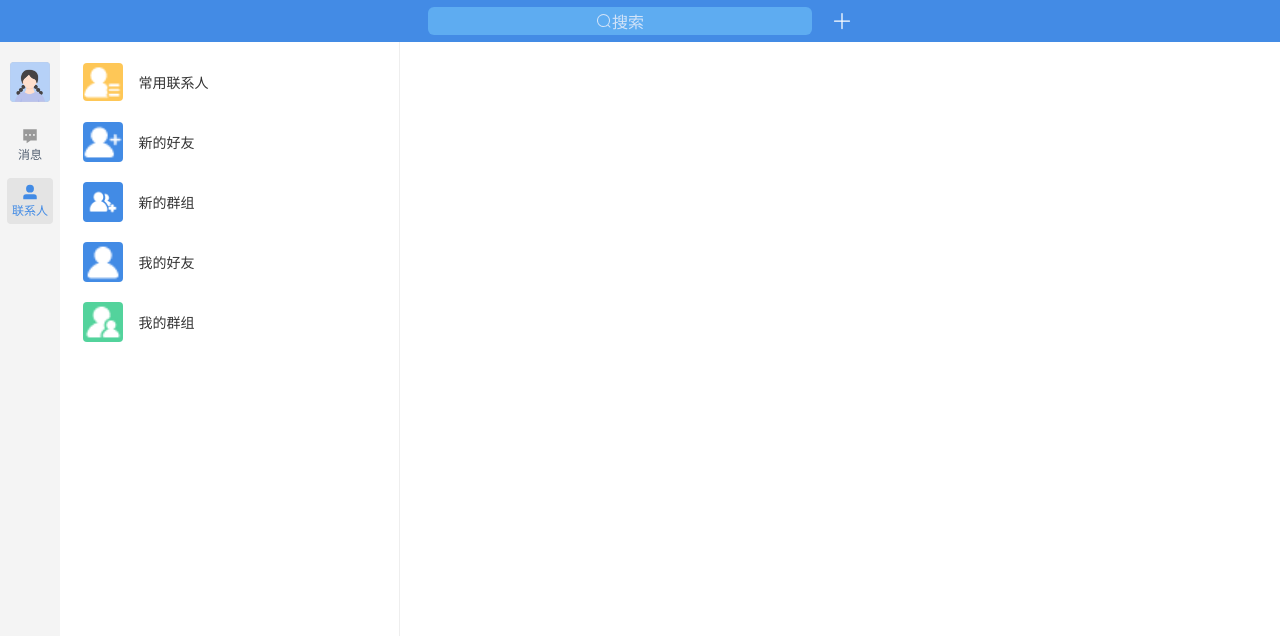
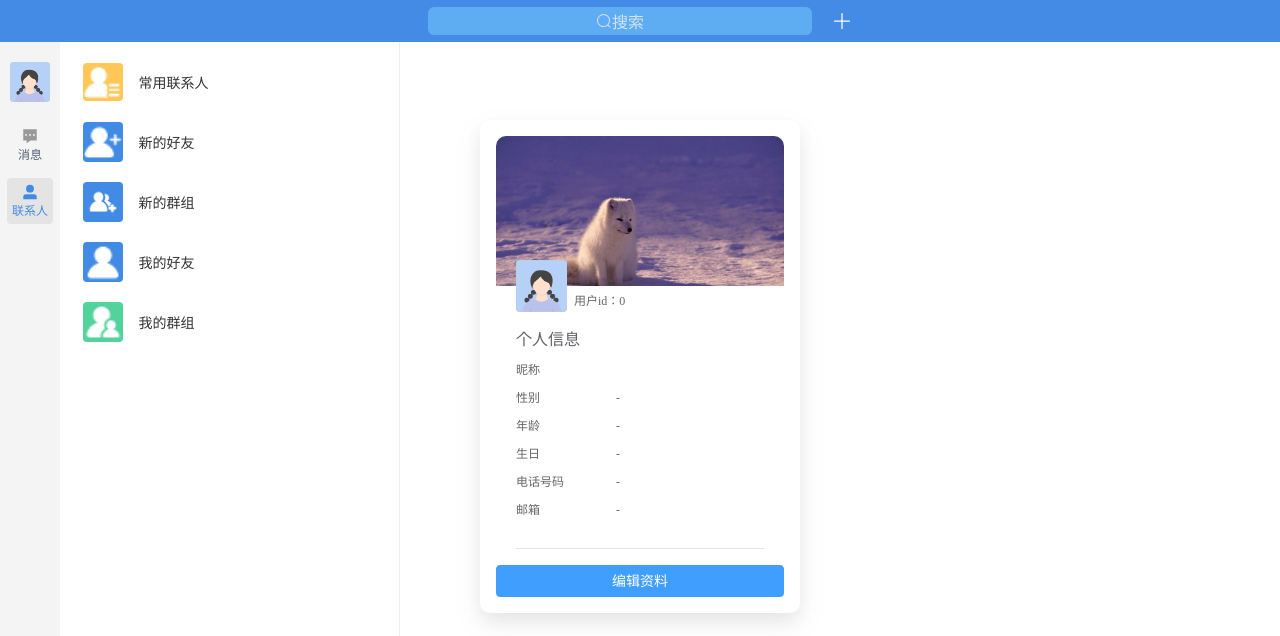
Before and after one commit to yuizhixiaocaiji/vue-IM-client, a Vue app: page /home/contacts in a window 1280 px wide. Shown: the top 636 px of the page. Built offline with nearby package versions, Linux system fonts and the light colour scheme; no server answers.

Commit message:
添加个人名片功能

```diff
--- a/src/pages/home/components/UserAsideBar.vue
+++ b/src/pages/home/components/UserAsideBar.vue
@@ -1,6 +1,21 @@
 <template>
   <article class="layout-aside-child">
-    <MyAvatar :src="'ic_avatar_02'" :size="36"></MyAvatar>
+    <el-popover
+        placement="right-start"
+        :width="230"
+        popper-style="padding: 0;"
+        :visible="isShowPop"
+    >
+      <template #reference>
+        <MyAvatar :src="'ic_avatar_02'" :size="36" @click="isShowPop = true"></MyAvatar>
+      </template>
+      <template #default>
+        <user-option-card @openUserInfo="isShowPop = false"></user-option-card>
+      </template>
+    </el-popover>
+
+    <user-popup-card :openMyMessage="!isShowPop"></user-popup-card>
+
     <ul class="layout-tool-tip">
       <li :class="msgIsActive" @click="$emit('changeMenu', 'message')">
         <el-icon size="18px" color="#999"><Comment /></el-icon
@@ -16,8 +31,10 @@
 
 <script setup>
 import MyAvatar from "@/components/MyAvatar.vue";
-import { computed } from "vue";
+import { computed,ref } from "vue";
 import {Comment, UserFilled} from "@element-plus/icons-vue";
+import UserOptionCard from "@/pages/home/components/UserOptionCard.vue";
+import UserPopupCard from "@/pages/home/components/UserPopupCard.vue";
 
 const props = defineProps(["classObjectName"]);
 
@@ -30,6 +47,9 @@ const msgIsActive = computed(() => {
 const catIsActive = computed(() => {
   return props.classObjectName === "contacts" ? "active" : "";
 });
+
+const isShowPop = ref(false)
+
 </script>
 
 <style lang="less" scoped>
--- /dev/null
+++ b/src/pages/home/components/UserOptionCard.vue
@@ -0,0 +1,55 @@
+<template>
+  <div class="layout-header-holder">
+    <MyAvatar src="ic_avatar_02" :size="36"></MyAvatar>
+    <span class="header-holder-name">{{store.state.login.name}}</span>
+  </div>
+  <ul class="layout-option-list">
+    <li @click="$emit('openUserInfo')"><span>我的信息</span><el-icon><ArrowRight /></el-icon></li>
+    <li><span>退出登录</span><el-icon><ArrowRight /></el-icon></li>
+  </ul>
+
+</template>
+
+<script setup lang="ts">
+import MyAvatar from "@/components/MyAvatar.vue";
+import {useStore} from "vuex";
+import {ArrowRight} from "@element-plus/icons-vue";
+
+const store = useStore()
+
+const emit = defineEmits(["openUserInfo"])
+</script>
+
+<style lang="less" scoped>
+.layout-header-holder{
+  height: 60px;
+  display: flex;
+  align-items: center;
+  background: #428be5;
+  padding-left: 10px;
+  border-top-left-radius: 4px;
+  border-top-right-radius: 4px;
+
+  .header-holder-name{
+    font-size: 16px;
+    color: #fff;
+    margin-left: 10px;
+    font-weight: bold;
+  }
+}
+
+.layout-option-list{
+  li{
+    height: 40px;
+    display: flex;
+    justify-content: space-between;
+    align-items: center;
+    padding: 0 10px;
+    cursor: pointer;
+
+    &:hover{
+      background: #f4f4f4;
+    }
+  }
+}
+</style>
--- /dev/null
+++ b/src/pages/home/components/UserPopupCard.vue
@@ -0,0 +1,134 @@
+<template>
+  <el-dialog v-model="openMyMessage" :modal="false" width="25%" :show-close="false" class="my-info-dialog">
+    <template #header>
+      <div class="el-dialog-header" >
+        <MyAvatar src="ic_avatar_02" :size="52" class="dialog-header-photo"></MyAvatar>
+        <div class="dialog-header-name">{{store.state.login.name}}</div>
+      </div>
+    </template>
+      <div class="el-dialog-body">
+        <div class="dialog-body-id">用户id：{{store.state.login.id}}</div>
+        <div class="dialog-body-detail">
+          <div class="body-detail-title">个人信息</div>
+          <ul class="body-detail-list">
+            <li><span class="detail-list-first">昵称</span><span class="detail-list-content">{{store.state.login.name}}</span></li>
+            <li><span class="detail-list-first">性别</span><span class="detail-list-content">-</span></li>
+            <li><span class="detail-list-first">年龄</span><span class="detail-list-content">-</span></li>
+            <li><span class="detail-list-first">生日</span><span class="detail-list-content">-</span></li>
+            <li><span class="detail-list-first">电话号码</span><span class="detail-list-content">-</span></li>
+            <li><span class="detail-list-first">邮箱</span><span class="detail-list-content">-</span></li>
+          </ul>
+        </div>
+      </div>
+    <template #footer>
+      <div class="el-dialog-footer">
+        <el-button type="primary" style="width: 300px">编辑资料</el-button>
+      </div>
+    </template>
+  </el-dialog>
+</template>
+
+<script setup lang="ts">
+import {ref, watchEffect} from "vue";
+import MyAvatar from "@/components/MyAvatar.vue";
+import {useStore} from "vuex";
+
+const store = useStore()
+
+const props = defineProps(["openMyMessage"])
+
+const openMyMessage = ref(false)
+
+watchEffect(() => {
+  openMyMessage.value = props.openMyMessage
+})
+
+</script>
+
+<style lang="less">
+.my-info-dialog{
+  border-radius: 10px;
+}
+
+.my-info-dialog .el-dialog__header {
+  padding: 0;
+  margin-right: 0;
+}
+
+.my-info-dialog .el-dialog__body{
+  padding: 0;
+}
+
+.el-dialog-header{
+  height: 150px;
+  background-image: url("@/assets/images/fox.jpeg");
+  background-size: cover;
+  border-top-right-radius: 10px;
+  border-top-left-radius: 10px;
+  position: relative;
+
+  .dialog-header-photo{
+    position: absolute;
+    left: 20px;
+    bottom: -26px;
+  }
+
+  .dialog-header-name{
+    position: absolute;
+    bottom: 0;
+    left: 78px;
+    color: #fff;
+    font-size: 20px;
+  }
+}
+
+.el-dialog-body{
+  min-height: 100px;
+  position: relative;
+  .dialog-body-id{
+    position: absolute;
+    top: 5px;
+    left: 78px;
+    font-size: 12px;
+    color: #666;
+  }
+
+  .dialog-body-detail{
+    padding-top: 40px;
+    padding-left: 20px;
+    padding-right: 20px;
+
+    .body-detail-title{
+      font-size: 16px;
+    }
+
+    .body-detail-list{
+      margin-top: 10px;
+      border-bottom: 1px solid #e4e4e4;
+      padding-bottom: 20px;
+
+      li{
+        margin-bottom: 10px;
+
+        .detail-list-first{
+          display: inline-block;
+          width: 100px;
+          font-size: 12px;
+          color: #666;
+        }
+
+        .detail-list-content{
+          font-size: 12px;
+          color: #666;
+        }
+      }
+    }
+  }
+}
+
+.el-dialog-footer{
+  display: flex;
+  align-items: center;
+  justify-content: center;
+}
+</style>
```
Also changed, not shown: src/assets/images/fox.jpeg (added).
